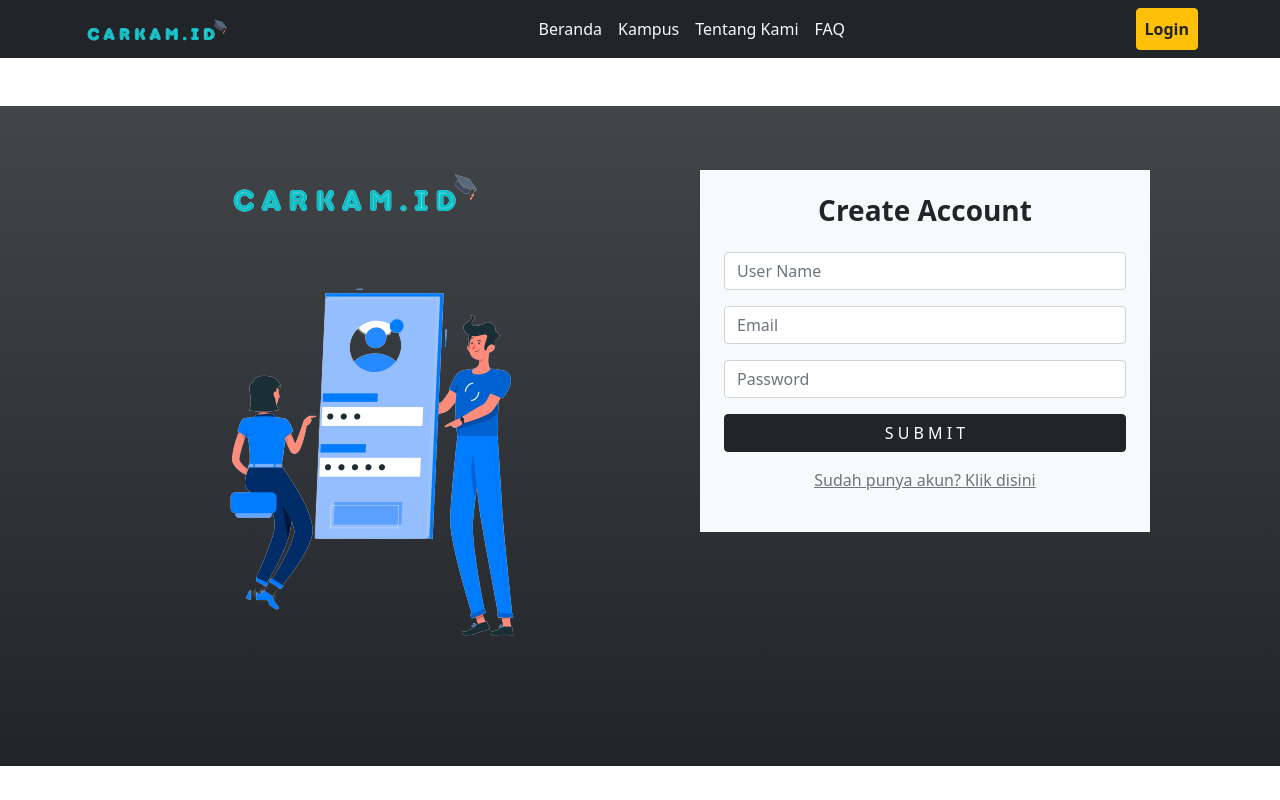
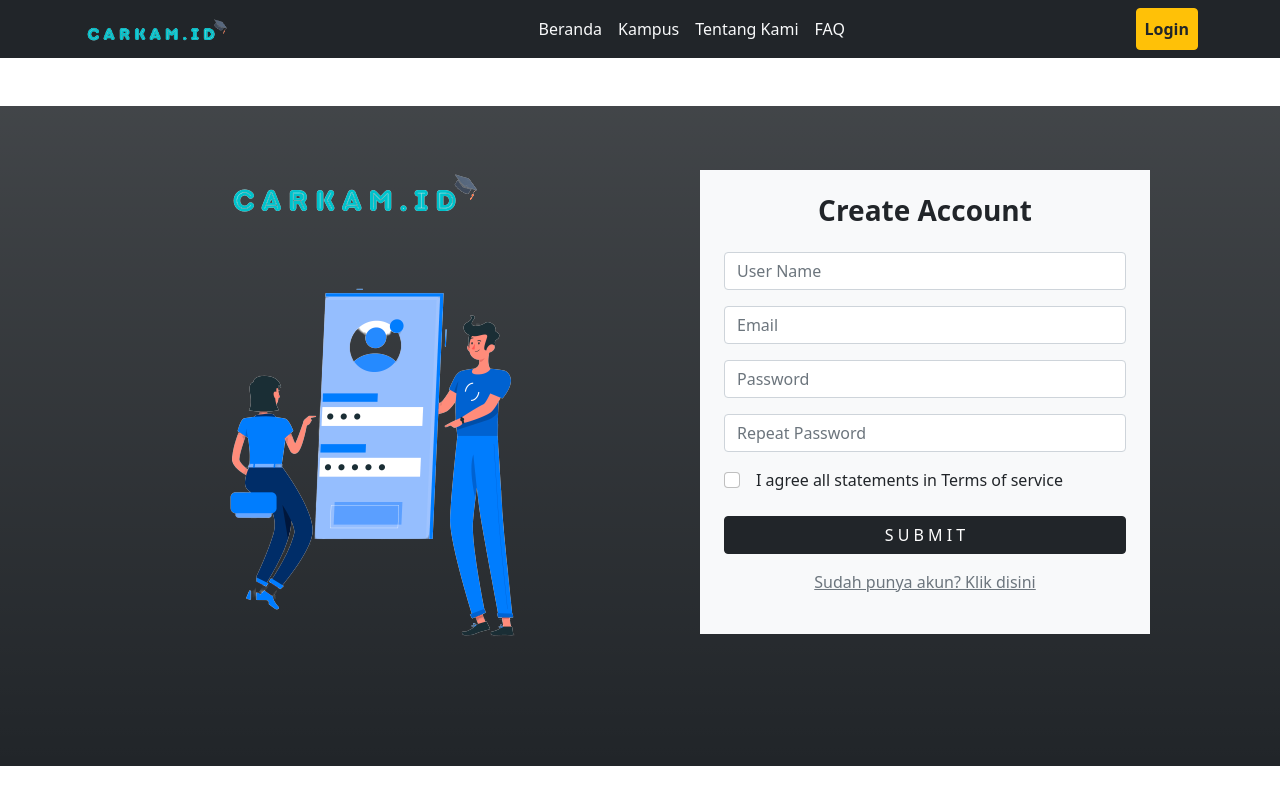
Before and after one commit to ariopri/Carkam, a React (Create React App) app in the folder front_end/: page /Register in a window 1280 px wide. Shown: the top 800 px of the page. Built offline with nearby package versions, Linux system fonts and the light colour scheme.

Commit message:
Edit register-page

```diff
--- a/front_end/src/components/Register-Page/Register.jsx
+++ b/front_end/src/components/Register-Page/Register.jsx
@@ -36,6 +36,13 @@ const Register = () => {
                       <Form.Group className="mb-3">
                         <Form.Control type="password" placeholder="Password" />
                       </Form.Group>
+                      <Form.Group className="mb-3">
+                        <Form.Control type="password" placeholder="Repeat Password" />
+                      </Form.Group>
+                      <input class="form-check-input me-3" type="checkbox" value="" id="form2Example3c" />
+                      <label class="form-check-label pb-4" for="form2Example3">
+                        I agree all statements in Terms of service
+                      </label>
                       <Button variant="dark w-100" type="submit">
                         S U B M I T
                       </Button>
```
